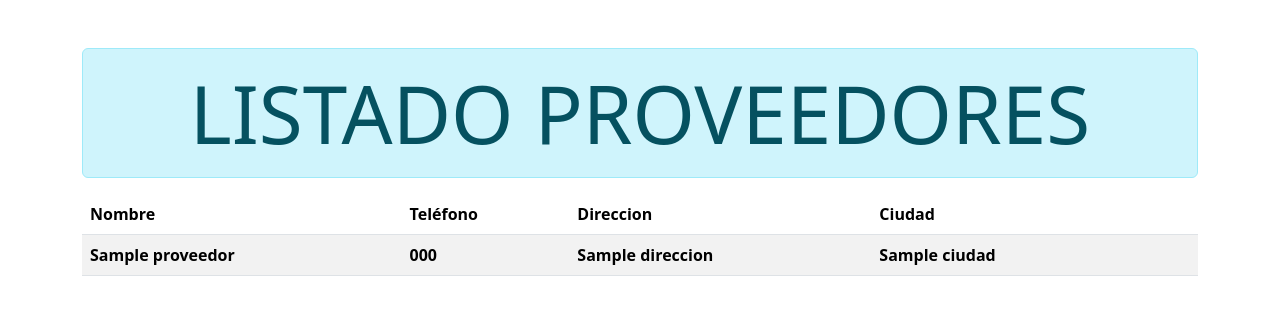
After one commit to simonpinilla/Inventario-Ing-Software, a Django app: template INVENTARIO/templates/listadoProveedores.html in a window 1280 px wide. The commit adds this page. Shown: the top 315 px of the page. Run offline with Django 4.2, Linux system fonts and the light colour scheme; the template is opened without the code that fills it: most values are stand-ins (such as "Sample title", 1, 10 or a date in 2020); lists and menus that the app fills with data are empty.

Commit message:
template listado de proveedores

```diff
--- /dev/null
+++ b/INVENTARIO/templates/listadoProveedores.html
@@ -0,0 +1,41 @@
+<!DOCTYPE html>
+<html lang="en">
+
+<head>
+    <link href="https://cdn.jsdelivr.net/npm/bootstrap@5.3.2/dist/css/bootstrap.min.css" rel="stylesheet"
+        integrity="sha384-T3c6CoIi6uLrA9TneNEoa7RxnatzjcDSCmG1MXxSR1GAsXEV/Dwwykc2MPK8M2HN" crossorigin="anonymous">
+    <meta charset="UTF-8">
+    <meta name="viewport" content="width=device-width, initial-scale=1.0">
+    <title>Listado Proveedores</title>
+</head>
+
+<body class="container mt-5">
+    <div class="alert alert-info display-1 text-center">LISTADO PROVEEDORES</div>
+
+    <table class="table table-striped table-inverse table-responsive">
+        <thead>
+            <tr>
+                <th>Nombre</th>
+                <th>Teléfono</th>
+                <th>Direccion</th>
+                <th>Ciudad</th>
+                <th></th>
+                <th></th>
+            </tr>
+        </thead>
+        <tbody>
+            {% for proveedor in proveedores %}
+            <tr>
+                <th>{{ proveedor.nombre}}</th>
+                <th>{{ proveedor.telefono}}</th>
+                <th>{{ proveedor.direccion}}</th>
+                <th>{{ proveedor.ciudad}}</th>
+                <th></th>
+                <th></th>
+            </tr>
+            {% endfor %}
+        </tbody>
+    </table>
+</body>
+
+</html>
--- a/INVENTARIO/templates/login.html
+++ b/INVENTARIO/templates/login.html
@@ -27,7 +27,7 @@
                <input class="card__input" type="password" placeholder="Contraseña" name="password">
                <input class="card__input card--btn-login" type="submit" value="Iniciar Sesión">
                <h2>{{ error }}</h2>
-           </form>
+            </form>
          </div>
       </div>
    </main>
```
